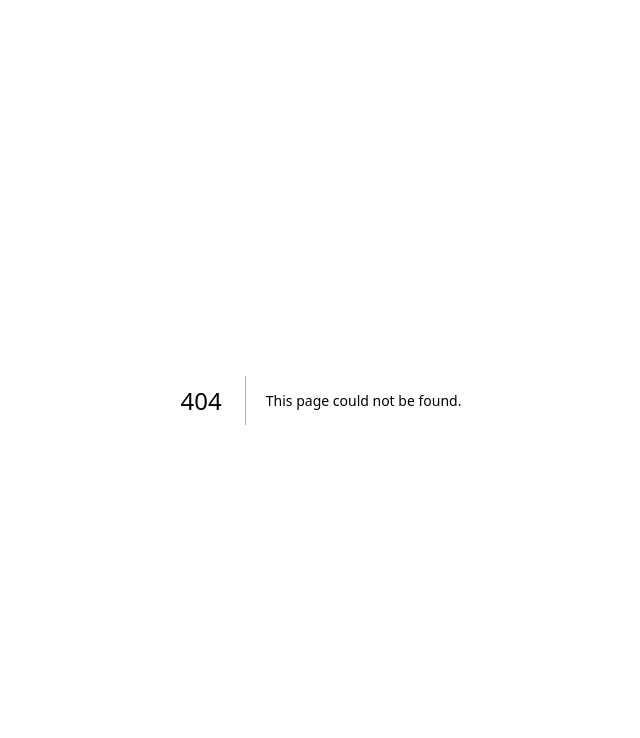
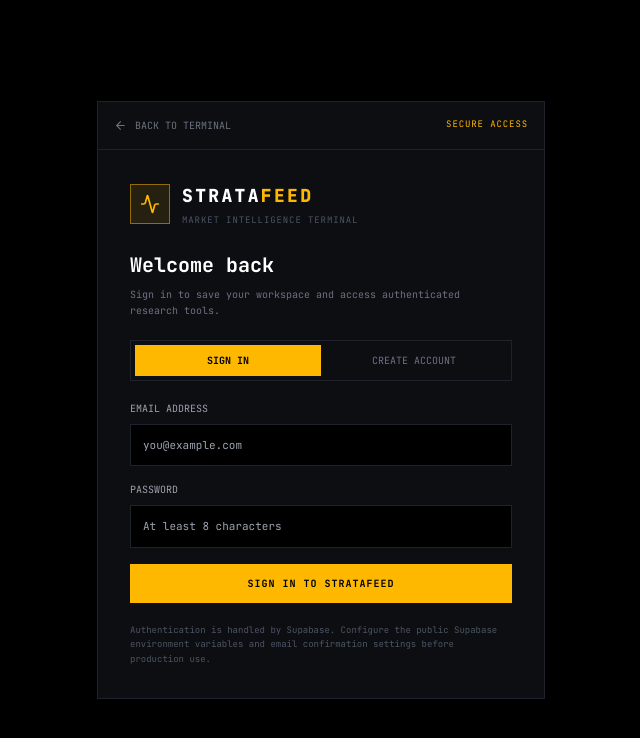
Before and after one commit to internova-tech/stratafeed, a Next.js app: page /login in a window 1280 px wide. Before the commit this address had no page. Shown: the top 738 px of the page, without its empty margins (319-959 px from the left). Built offline with nearby package versions, Linux system fonts and the light colour scheme.

Commit message:
feat: add Supabase email authentication screen

```diff
--- /dev/null
+++ b/app/login/page.tsx
@@ -0,0 +1,77 @@
+"use client";
+
+import Link from "next/link";
+import { FormEvent, useState } from "react";
+import { useRouter } from "next/navigation";
+import { Activity, ArrowLeft, LoaderCircle } from "lucide-react";
+import { createClient } from "@/lib/supabase/client";
+
+export default function LoginPage() {
+  const router = useRouter();
+  const [mode, setMode] = useState<"signin" | "signup">("signin");
+  const [email, setEmail] = useState("");
+  const [password, setPassword] = useState("");
+  const [fullName, setFullName] = useState("");
+  const [busy, setBusy] = useState(false);
+  const [notice, setNotice] = useState("");
+  const [error, setError] = useState("");
+
+  async function submit(event: FormEvent<HTMLFormElement>) {
+    event.preventDefault();
+    setBusy(true);
+    setError("");
+    setNotice("");
+    try {
+      const supabase = createClient();
+      if (mode === "signin") {
+        const { error: authError } = await supabase.auth.signInWithPassword({ email, password });
+        if (authError) throw authError;
+        router.replace("/dashboard");
+        router.refresh();
+      } else {
+        const { data, error: authError } = await supabase.auth.signUp({
+          email,
+          password,
+          options: { data: { full_name: fullName.trim() } },
+        });
+        if (authError) throw authError;
+        if (!data.session) {
+          setNotice("Account created. Check your email to confirm your address, then sign in.");
+        } else {
+          router.replace("/dashboard");
+          router.refresh();
+        }
+      }
+    } catch (err) {
+      setError(err instanceof Error ? err.message : "Authentication failed. Please try again.");
+    } finally {
+      setBusy(false);
+    }
+  }
+
+  return (
+    <main className="grid min-h-screen place-items-center bg-black px-4 py-10">
+      <div className="w-full max-w-md border border-terminal-border bg-terminal-panel">
+        <div className="flex items-center justify-between border-b border-terminal-border p-4">
+          <Link href="/dashboard" className="flex items-center gap-2 text-[10px] text-gray-500 hover:text-white"><ArrowLeft size={13}/> BACK TO TERMINAL</Link>
+          <span className="text-[9px] tracking-widest text-terminal-amber">SECURE ACCESS</span>
+        </div>
+        <div className="p-6 sm:p-8">
+          <div className="mb-6 flex items-center gap-3"><div className="flex h-10 w-10 items-center justify-center border border-terminal-amber/50 bg-terminal-amber/10 text-terminal-amber"><Activity size={20}/></div><div><div className="text-lg font-black tracking-[.13em] text-white">STRATA<span className="text-terminal-amber">FEED</span></div><div className="mt-1 text-[9px] tracking-widest text-gray-600">MARKET INTELLIGENCE TERMINAL</div></div></div>
+          <h1 className="text-xl font-bold text-white">{mode === "signin" ? "Welcome back" : "Create your account"}</h1>
+          <p className="mt-2 text-[10px] leading-relaxed text-gray-500">Sign in to save your workspace and access authenticated research tools.</p>
+          <div className="mt-5 grid grid-cols-2 border border-terminal-border p-1"><button onClick={() => {setMode("signin");setError("");setNotice("");}} className={`py-2 text-[10px] ${mode === "signin" ? "bg-terminal-amber text-black font-bold" : "text-gray-500"}`}>SIGN IN</button><button onClick={() => {setMode("signup");setError("");setNotice("");}} className={`py-2 text-[10px] ${mode === "signup" ? "bg-terminal-amber text-black font-bold" : "text-gray-500"}`}>CREATE ACCOUNT</button></div>
+          <form onSubmit={submit} className="mt-5 space-y-4">
+            {mode === "signup" && <label className="block text-[10px] text-gray-400">FULL NAME<input value={fullName} onChange={e=>setFullName(e.target.value)} required maxLength={120} autoComplete="name" className="mt-2 w-full border border-terminal-border bg-black px-3 py-3 text-[11px] text-white outline-none focus:border-terminal-amber/70" placeholder="Your name"/></label>}
+            <label className="block text-[10px] text-gray-400">EMAIL ADDRESS<input value={email} onChange={e=>setEmail(e.target.value)} type="email" required maxLength={254} autoComplete="email" className="mt-2 w-full border border-terminal-border bg-black px-3 py-3 text-[11px] text-white outline-none focus:border-terminal-amber/70" placeholder="you@example.com"/></label>
+            <label className="block text-[10px] text-gray-400">PASSWORD<input value={password} onChange={e=>setPassword(e.target.value)} type="password" required minLength={8} maxLength={128} autoComplete={mode==="signin"?"current-password":"new-password"} className="mt-2 w-full border border-terminal-border bg-black px-3 py-3 text-[11px] text-white outline-none focus:border-terminal-amber/70" placeholder="At least 8 characters"/></label>
+            {error && <div role="alert" className="border border-terminal-bearish/40 bg-terminal-bearish/5 p-3 text-[10px] leading-relaxed text-red-300">{error}</div>}
+            {notice && <div role="status" className="border border-terminal-bullish/30 bg-terminal-bullish/5 p-3 text-[10px] leading-relaxed text-green-300">{notice}</div>}
+            <button disabled={busy} className="flex w-full items-center justify-center gap-2 bg-terminal-amber py-3 text-[10px] font-bold tracking-widest text-black disabled:cursor-not-allowed disabled:opacity-60">{busy&&<LoaderCircle size={13} className="animate-spin"/>}{mode==="signin"?"SIGN IN TO STRATAFEED":"CREATE ACCOUNT"}</button>
+          </form>
+          <p className="mt-5 text-[9px] leading-relaxed text-gray-600">Authentication is handled by Supabase. Configure the public Supabase environment variables and email confirmation settings before production use.</p>
+        </div>
+      </div>
+    </main>
+  );
+}
```
